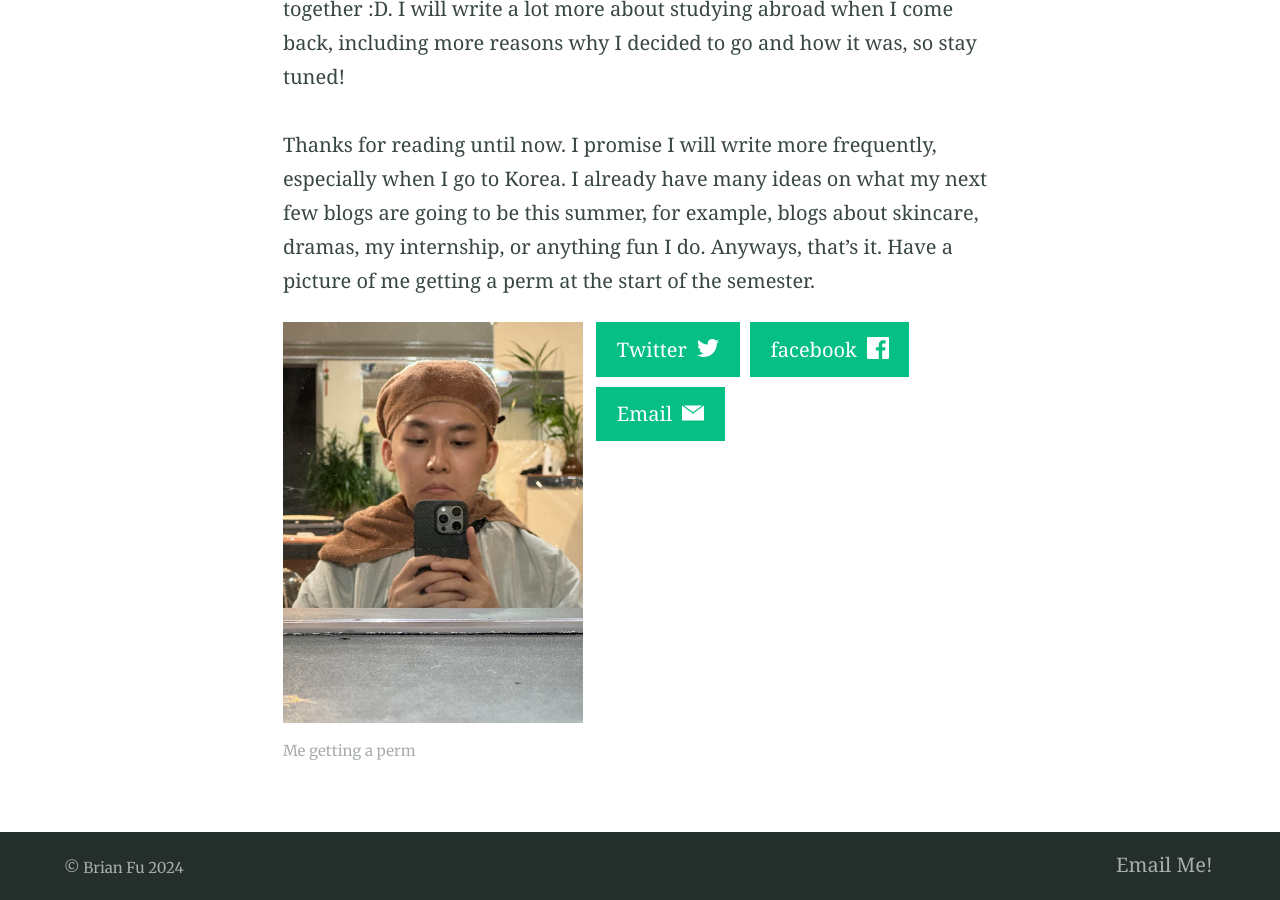
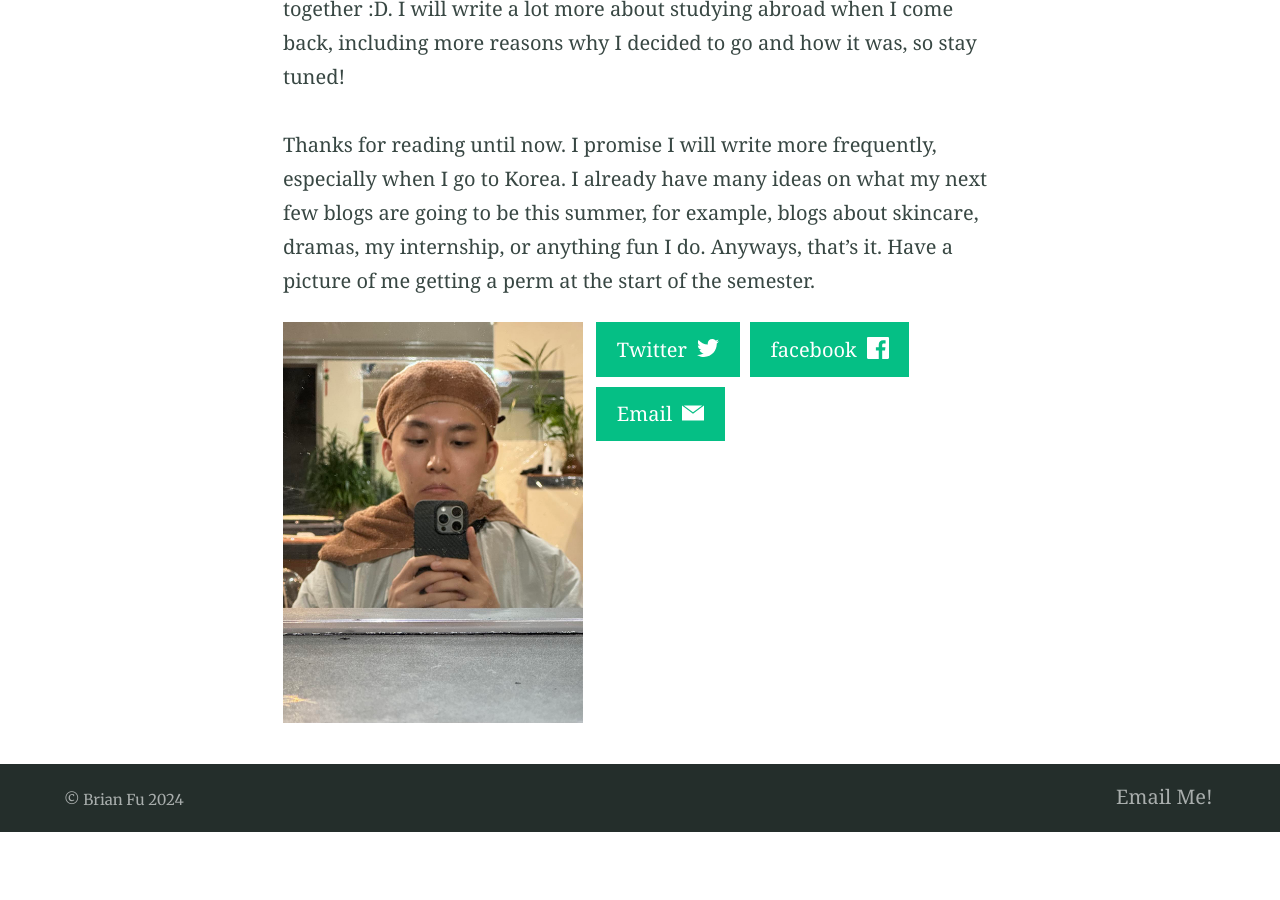
Before and after one commit to brianfu5/brianfu5.github.io, a Jekyll site: the page built from _posts/2024-5-13-reflections-on-the-spring-2024-semester.md, in a window 1280 px wide and 900 px high, scrolled down 5768 px. Built offline with Jekyll 4.4.1, drawn with Linux system fonts in a browser that asks for light colours; after the commit the page ends 6600 px from its top, so only the background shows below that.

Commit message:
removed caption on image

```diff
--- a/_posts/2024-5-13-reflections-on-the-spring-2024-semester.md
+++ b/_posts/2024-5-13-reflections-on-the-spring-2024-semester.md
@@ -28,4 +28,4 @@ One thing that got confirmed this March was that I am going to study abroad in S
 
 Thanks for reading until now. I promise I will write more frequently, especially when I go to Korea. I already have many ideas on what my next few blogs are going to be this summer, for example, blogs about skincare, dramas, my internship, or anything fun I do. Anyways, that’s it. Have a picture of me getting a perm at the start of the semester.
 
-{% include figure.html image="https://brianfu.net/assets/img/me/brian_getting_perm.jpg" caption="Me getting a perm" position="left" width="300" height="800" %}
+{% include figure.html image="https://brianfu.net/assets/img/me/brian_getting_perm.jpg" position="left" width="300" height="800" %}
```
